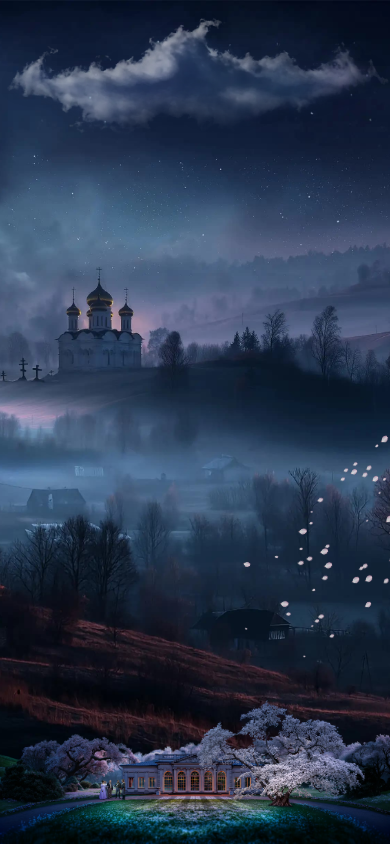
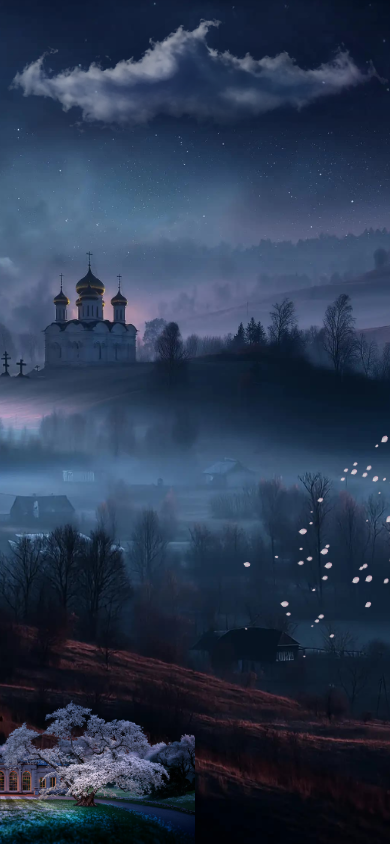
Before and after one commit to sebastianvasquezechavarria1234/alfoart-clone, a React (Vite) app: page / in a window 390 px wide. Built offline with nearby package versions, Linux system fonts and the light colour scheme.

Commit message:
feat(interaction): add mouse-responsive parallax effect

```diff
--- a/src/App.tsx
+++ b/src/App.tsx
@@ -1,3 +1,4 @@
+import { useState, type MouseEvent } from 'react'
 import bg1 from './assets/background-1.jpg'
 import bg2 from './assets/background-2.webp'
 import frontScene from './assets/front-scene.webp'
@@ -14,14 +15,35 @@ const petals = Array.from({ length: 60 }, (_, i) => ({
 }))
 
 function App() {
+  const [mouse, setMouse] = useState({ x: 0, y: 0 })
+
+  const handleMouseMove = (e: MouseEvent) => {
+    const { clientX, clientY } = e
+    const { innerWidth, innerHeight } = window
+    setMouse({
+      x: (clientX / innerWidth - 0.5) * 2,
+      y: (clientY / innerHeight - 0.5) * 2,
+    })
+  }
+
   return (
-    <div className="relative w-full h-screen overflow-hidden">
-      <img src={bg1} alt="background-1" className="absolute inset-0 w-full h-full object-cover" />
-      <img src={bg2} alt="background-2" className="absolute bottom-0 left-[50%] translate-x-[-50%] w-[190%] " />
-      {/* <img src={cloud1} alt="cloud-1" className="absolute top-0 left-0 w-full" />
-      <img src={cloud2} alt="cloud-2" className="absolute top-0 left-0 w-full" />
-      <img src={cloud3} alt="cloud-3" className="absolute top-0 left-0 w-full" /> */}
-      <img src={cloud4} alt="cloud-4" className="absolute top-0 left-0 w-full w-[30]" />
+    <div
+      className="relative w-full h-screen overflow-hidden"
+      onMouseMove={handleMouseMove}
+    >
+      <img
+        src={bg1}
+        alt="background-1"
+        className="absolute inset-0 w-full h-full object-cover transition-transform duration-300 ease-out"
+        style={{ transform: `scale(1.1) translate(${mouse.x * 10}px, ${mouse.y * 10}px)` }}
+      />
+      <img
+        src={bg2}
+        alt="background-2"
+        className="absolute bottom-0 left-0 w-[190%] transition-transform duration-300 ease-out"
+        style={{ transform: `translateX(calc(-50% + ${mouse.x * 25}px)) translateY(${mouse.y * 15}px)` }}
+      />
+      <img src={cloud4} alt="cloud-4" className="absolute top-0 left-0 w-full" />
       {petals.map((p) => (
         <img
           key={p.id}
@@ -39,7 +61,12 @@ function App() {
           }}
         />
       ))}
-      <img src={frontScene} alt="front-scene" className="absolute bottom-0 left-[50%] translate-x-[-50%] w-[190%] " />
+      <img
+        src={frontScene}
+        alt="front-scene"
+        className="absolute bottom-0 left-[50%] translate-x-[-50%] w-[190%] transition-transform duration-300 ease-out"
+        style={{ transform: `translateX(-50%) translate(${mouse.x * 40}px, ${mouse.y * 20}px)` }}
+      />
     </div>
   )
 }
```
